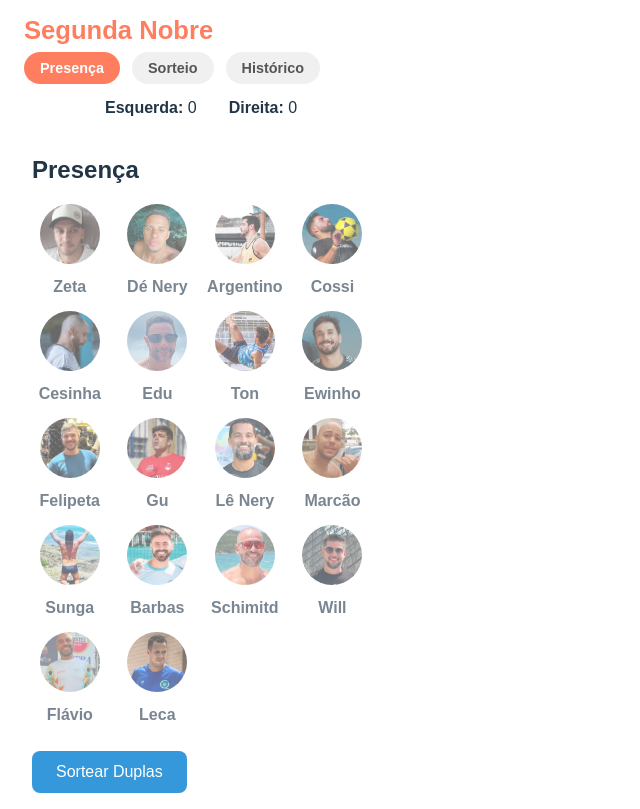
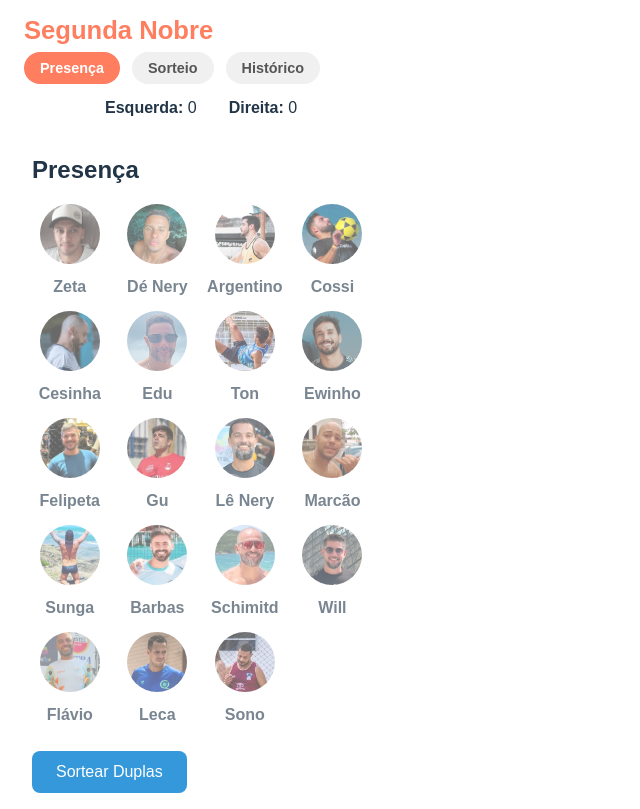
Before and after one commit to raffaelzeta/segunda-nobre, a React (Vite) app: page / in a window 1280 px wide. Shown: the whole page, without its empty margins (0-640 px from the left). Built offline with nearby package versions, Linux system fonts and the light colour scheme; no server answers; the database is empty.

Commit message:
inclui sono

```diff
--- a/src/App.jsx
+++ b/src/App.jsx
@@ -172,4 +172,4 @@ export default App;
 
 
 // NÃO APAGAR - CÓDIGO PARA PUBLICAR AS ALTERAÇÕES
-// git add . && git commit -m "novos_players" && git push
+// git add . && git commit -m "inclui sono" && git push
--- a/src/jogadores.js
+++ b/src/jogadores.js
@@ -108,6 +108,12 @@ const jogadores = [
         nome: 'Alex',
         // ladoPrincipal: 'esquerda',
         foto: '/fotos/Leca.png'
+      },
+      {
+        apelido: 'Sono',
+        nome: 'Felipe',
+        // ladoPrincipal: 'esquerda',
+        foto: '/fotos/Sono.jpg'
       }
     // Adicione o restante aqui...
   ]
```
Also changed, not shown: public/fotos/Sono.jpg (added).
